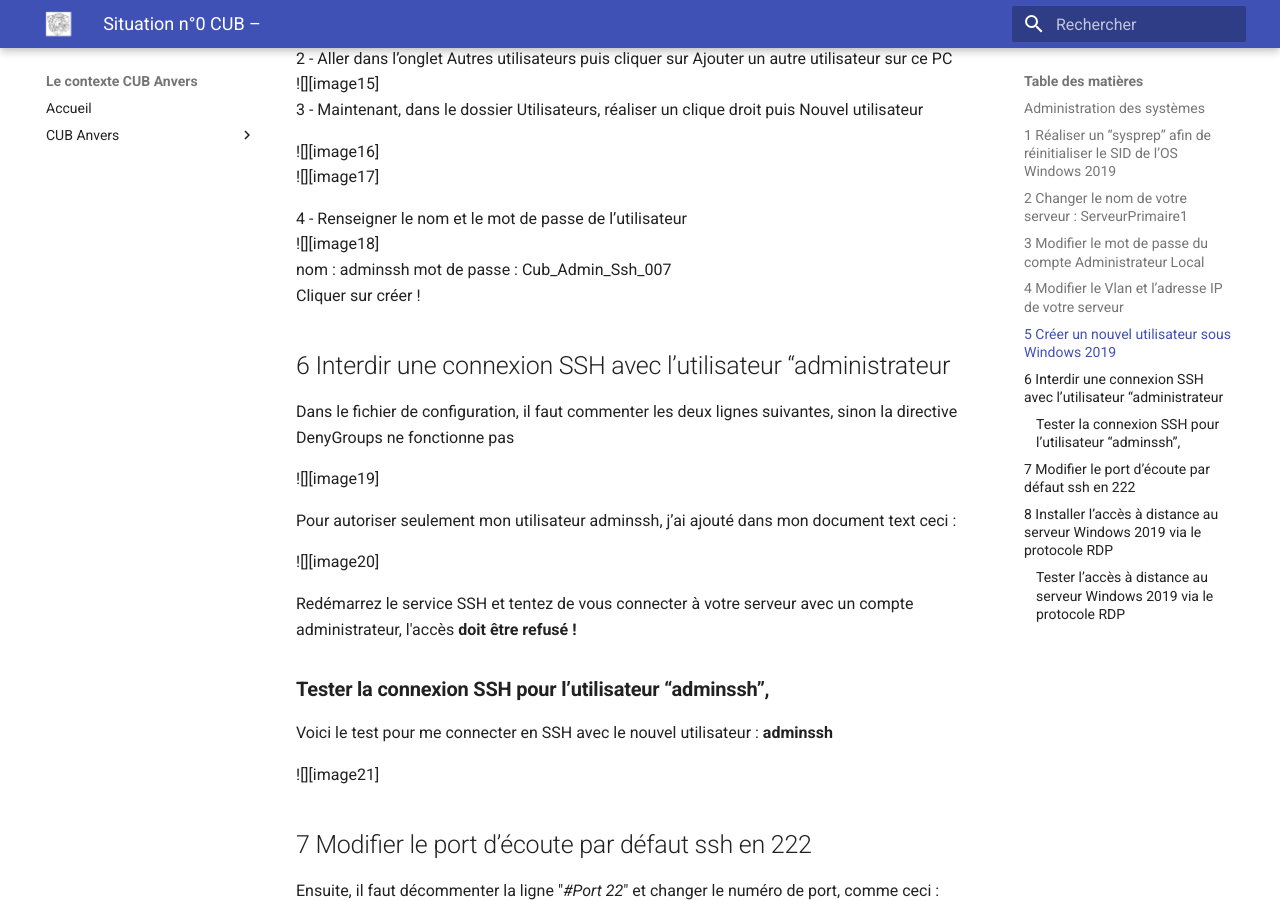
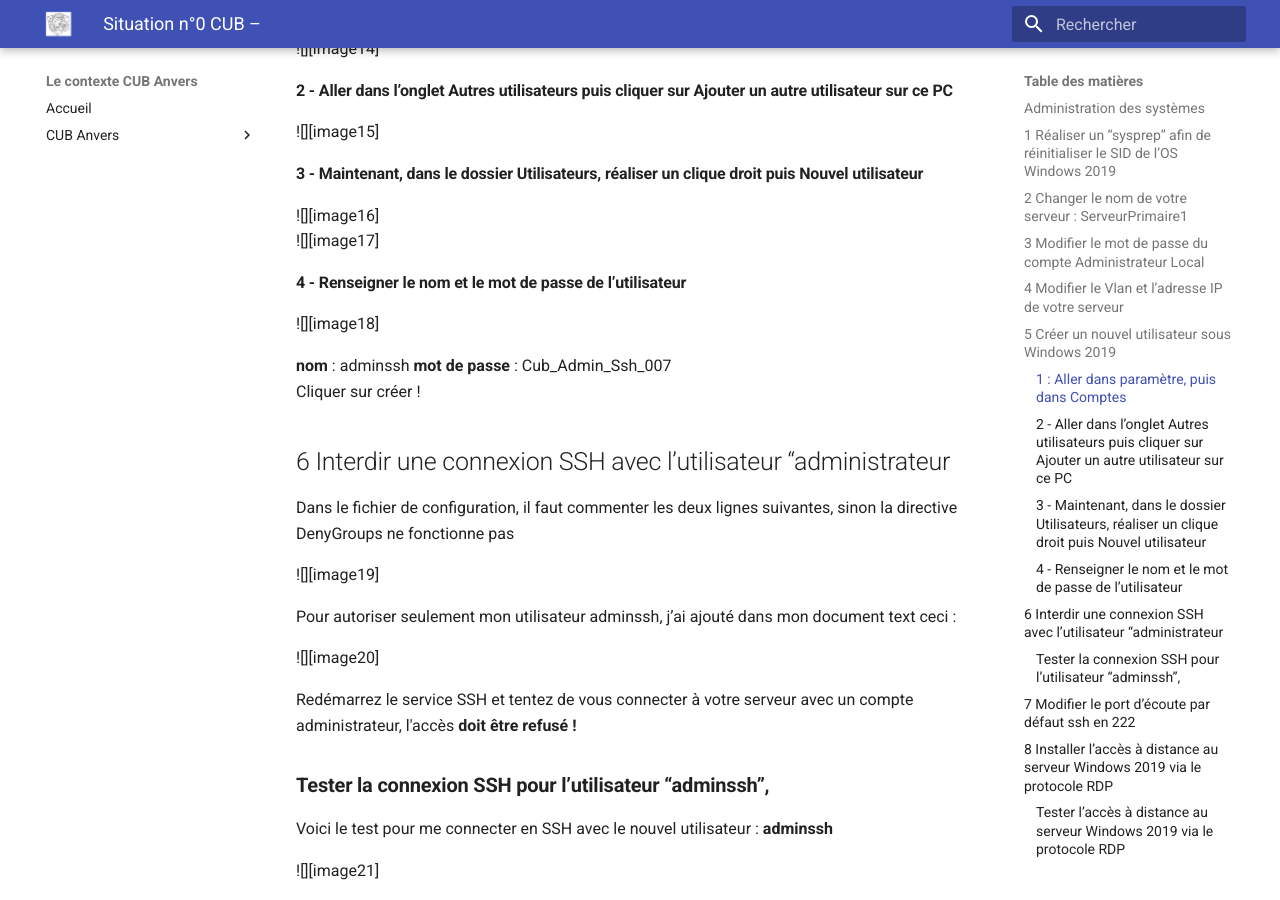
Before and after one commit to Adfiree/Anvers, an MkDocs documentation site: the page built from docs/documentations/Situations/Situation n°1 CUB.md, in a window 1280 px wide and 900 px high, scrolled down 2261 px. Built offline with MkDocs 1.6.1 and Material for MkDocs 9.7.7, drawn with Linux system fonts in a browser that asks for light colours.

Commit message:
Ajout de la doc Situation1 3

```diff
--- a/docs/documentations/Situations/Situation n°1 CUB.md
+++ b/docs/documentations/Situations/Situation n°1 CUB.md
@@ -59,18 +59,21 @@ Ce qu’il faut savoir, c’est que le Vlan est déjà directement associé au p
 
 ## 5 Créer un nouvel utilisateur sous Windows 2019
 
-1 : Aller dans paramètre, puis dans Comptes
+#### 1 : Aller dans paramètre, puis dans Comptes
 ![][image14]
-2 \- Aller dans l’onglet Autres utilisateurs puis cliquer sur Ajouter un autre utilisateur sur ce PC
+
+#### 2 \- Aller dans l’onglet Autres utilisateurs puis cliquer sur Ajouter un autre utilisateur sur ce PC
 ![][image15]
-3 \- Maintenant, dans le dossier Utilisateurs, réaliser un clique droit puis Nouvel utilisateur
+
+#### 3 \- Maintenant, dans le dossier Utilisateurs, réaliser un clique droit puis Nouvel utilisateur
 
 ![][image16]
 ![][image17]
 
-4 \- Renseigner le nom et le mot de passe de l’utilisateur
+#### 4 \- Renseigner le nom et le mot de passe de l’utilisateur
 ![][image18]
-nom : adminssh       mot de passe : Cub\_Admin\_Ssh\_007
+
+**nom** : adminssh       **mot de passe** : Cub\_Admin\_Ssh\_007
 Cliquer sur créer \!
 
 ## 6 Interdir une connexion SSH avec l’utilisateur “administrateur
```
